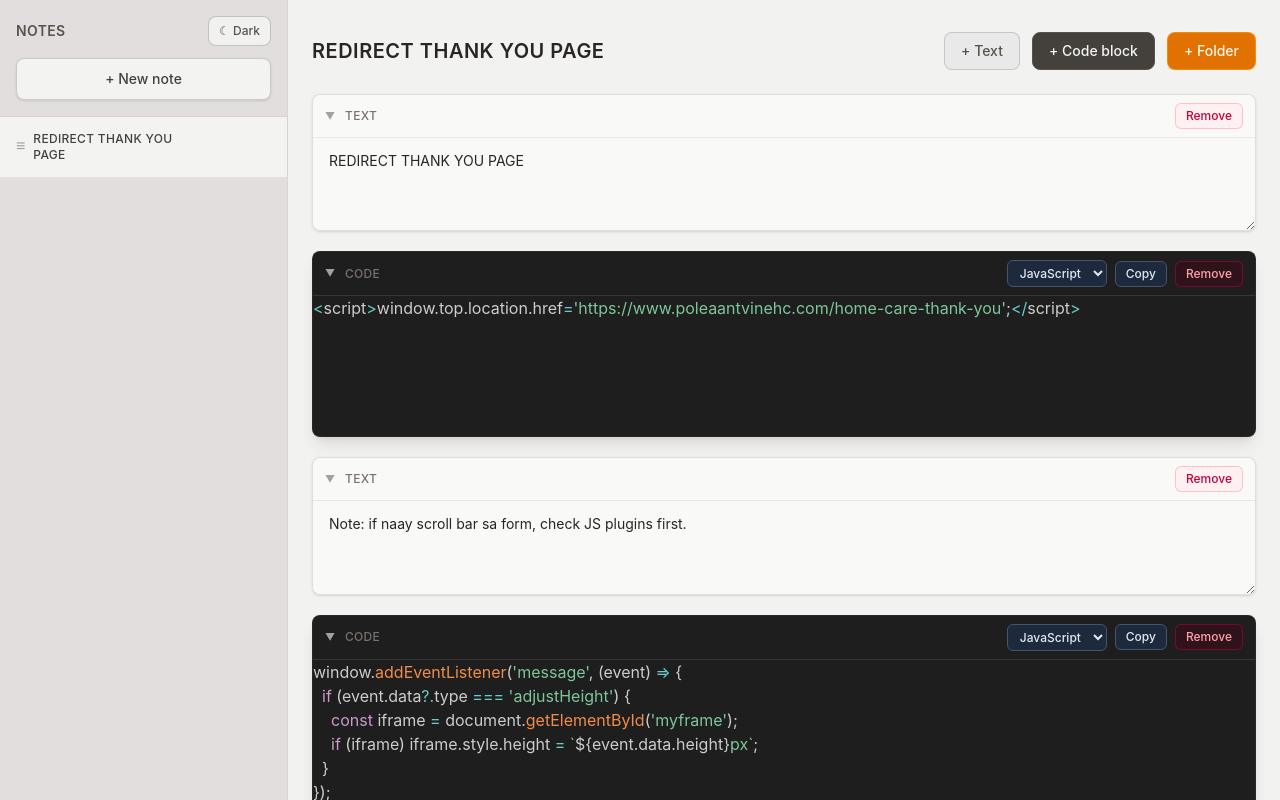
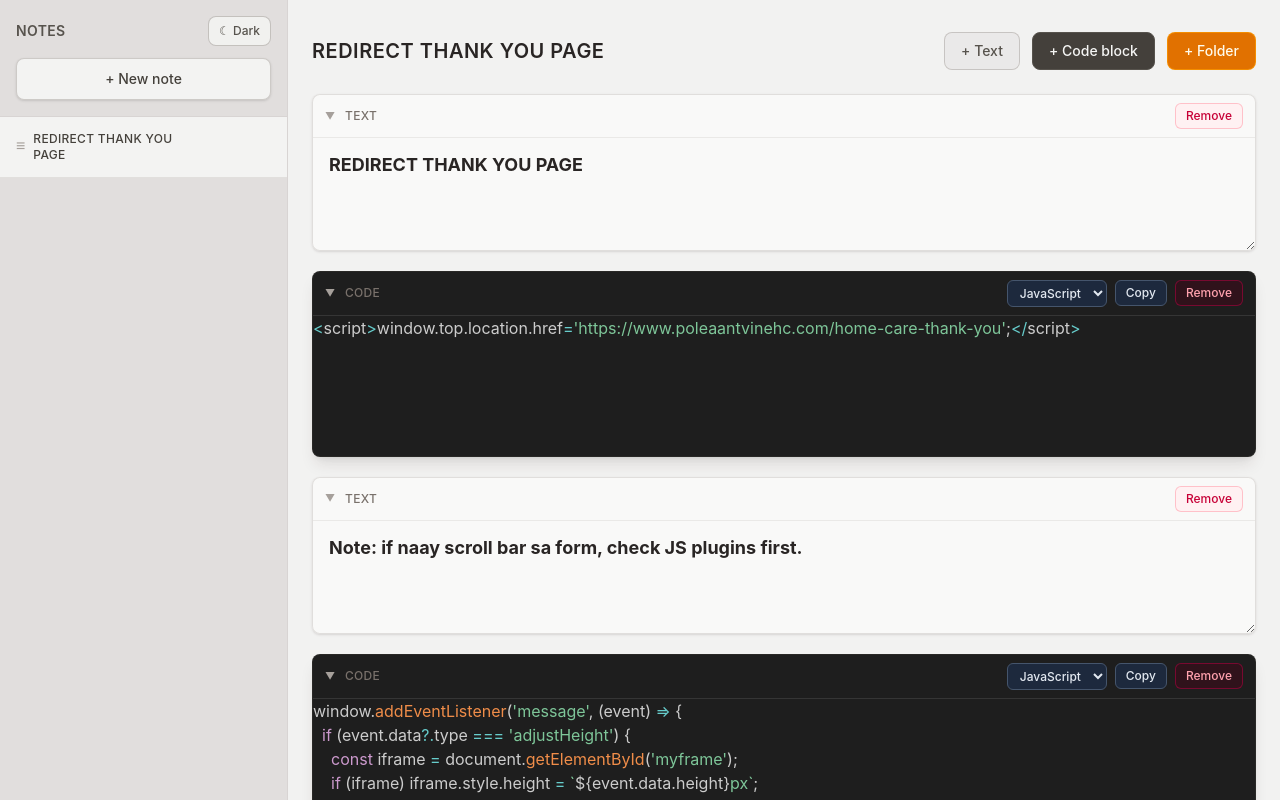
Before and after one commit to Hardev2/NoteCode, a React (Vite) app: page / in a window 1280 px wide. Built offline with nearby package versions, Linux system fonts and the light colour scheme.

Commit message:
text  size 18px

```diff
--- a/src/App.jsx
+++ b/src/App.jsx
@@ -347,7 +347,7 @@ export default function App() {
             onChange={(e) => updateSection(activeNote.id, section.id, e.target.value)}
             placeholder="Type your label or note text here..."
             rows={Math.max(3, section.content.split("\n").length)}
-            className="custom-scrollbar block w-full resize-y border-0 bg-transparent px-4 py-3 text-sm leading-relaxed text-stone-800 outline-none placeholder:text-stone-400 focus:ring-0 dark:text-slate-200 dark:placeholder:text-slate-500"
+            className="custom-scrollbar text-lg font-bold block w-full resize-y border-0 bg-transparent px-4 py-3 leading-relaxed text-stone-800 outline-none placeholder:text-stone-400 focus:ring-0 dark:text-slate-200 dark:placeholder:text-slate-500"
           />
         </CollapsibleSection>
       );
```
